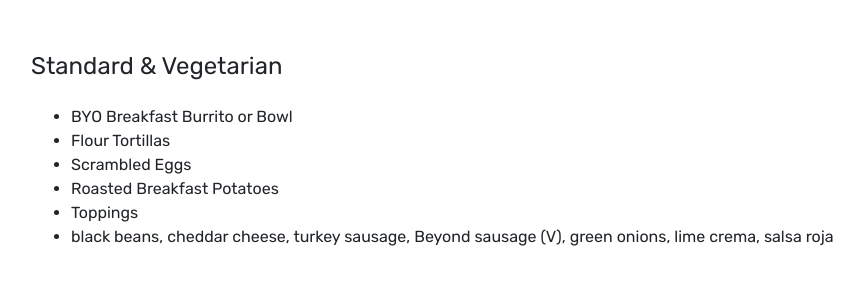
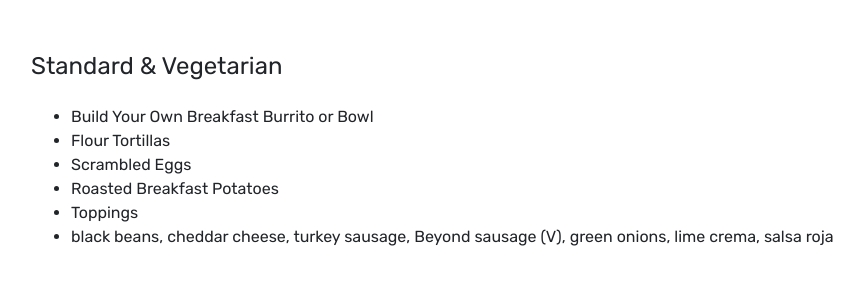
Before and after one commit to pytennessee/pytn-2020, a Jekyll site: the page built from schedule/menu.md, in a window 1280 px wide and 900 px high, scrolled down 374 px. Shown: the part 153-453 px from the top of the window, without its empty margins (54-918 px from the left). Built offline with Jekyll 4.4.1, drawn with Linux system fonts in a browser that asks for light colours.

Commit message:
BYO => Build Your Own

```diff
--- a/schedule/menu.md
+++ b/schedule/menu.md
@@ -24,7 +24,7 @@ Those menus will be posted here when we have them.
 
 #### Standard & Vegetarian
 
-* BYO Breakfast Burrito or Bowl
+* Build Your Own Breakfast Burrito or Bowl
 * Flour Tortillas
 * Scrambled Eggs
 * Roasted Breakfast Potatoes
```
